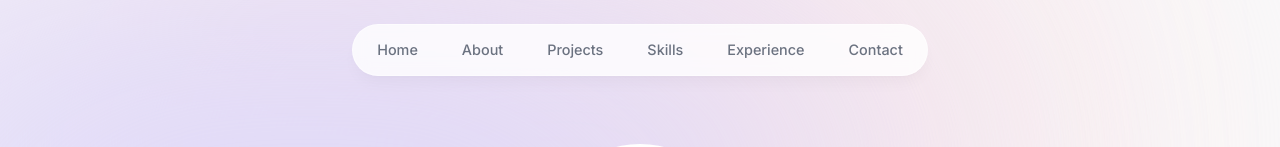
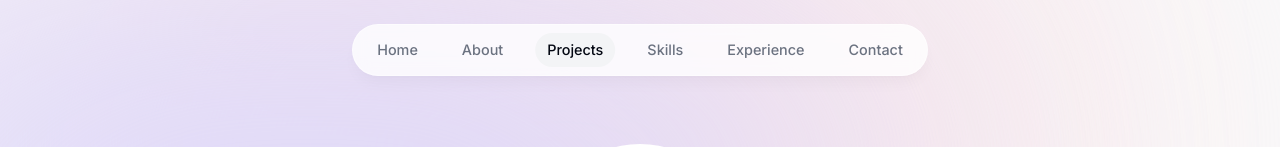
Before and after one commit to valeriarubioh/nextjs-portfolio, a Next.js app: page / in a window 1280 px wide. Shown: the top 147 px of the page. Built offline with nearby package versions, Linux system fonts and the light colour scheme.

Commit message:
Context for active section and show it in header based on click or scroll, for that installation of clsx and intersection-observer

```diff
--- a/app/layout.tsx
+++ b/app/layout.tsx
@@ -1,6 +1,7 @@
 import "./globals.css";
 import { Inter } from "next/font/google";
 import Header from "@/components/header";
+import ActiveSectionContextProvider from "@/context/activesection-context";
 
 const inter = Inter({ subsets: ["latin"] });
 
@@ -16,13 +17,15 @@
   children: React.ReactNode;
 }) {
   return (
-    <html lang="en">
+    <html lang="en" className="!scroll-smooth">
       <body
         className={`${inter.className} bg-gray-50 text-gray-950 relative h-pt-28 sm:pt-36`}>
         <div className="bg-[#fbe2e3] absolute top-[-6rem] -z-10 right-[11rem] h-[31.25rem] w-[31.25rem] rounded-full blur-[10rem] sm:w-[68.75rem]"></div>
         <div className="bg-[#dbd7fb] absolute top-[-1rem] -z-10 left-[-35rem] h-[31.25rem] w-[50rem] rounded-full blur-[10rem] sm:w-[68.75rem] md:left-[-33rem] lg:left-[-28rem] xl:left-[-15rem] 2xl:left-[-5rem]"></div>
-        <Header />
-        {children}
+        <ActiveSectionContextProvider>
+          <Header />
+          {children}
+        </ActiveSectionContextProvider>
       </body>
     </html>
   );
--- a/components/about.tsx
+++ b/components/about.tsx
@@ -1,14 +1,30 @@
 "use client";
-import React from "react";
+import React, { useEffect } from "react";
 import SectionHeading from "./section-heading";
 import { motion } from "framer-motion";
+import { useInView } from "react-intersection-observer";
+import { useActiveSectionContext } from "@/context/activesection-context";
 
 export default function About() {
+  const { ref, inView } = useInView({ threshold: 0.75 }); //Comes from de pckg intersection observer. It will return an array with the ref to the DOM element you want to monitor, and inView the status.
+
+  const { setActiveSection, timeOfLastClick } = useActiveSectionContext();
+
+  useEffect(() => {
+    if (inView && Date.now() - timeOfLastClick > 1000) {
+      setActiveSection("About");
+    }
+  }, [inView, setActiveSection, timeOfLastClick]);
+
   return (
-    <motion.section className="mb-28 max-w-[45rem] text-center leading-8 sm:mb-40"
-    initial={{ opacity:0, y:100 }}
-    animate={{ opacity:1, y:0 }}
-    transition={{ delay: 0.175 }}>
+    <motion.section
+      ref={ref}
+      className="mb-28 max-w-[45rem] text-center leading-8 sm:mb-40 scroll-mt-28"
+      initial={{ opacity: 0, y: 100 }}
+      animate={{ opacity: 1, y: 0 }}
+      transition={{ delay: 0.175 }}
+      id="about"
+    >
       <SectionHeading>About me</SectionHeading>
       <p className="mb-3">
         After graduating with a degree in{" "}
--- a/components/header.tsx
+++ b/components/header.tsx
@@ -3,14 +3,18 @@
 import { motion } from "framer-motion";
 import { links } from "@/lib/data";
 import Link from "next/link";
+import clsx from "clsx";
+import { useActiveSectionContext } from "@/context/activesection-context";
 
 export default function Header() {
+  const {activeSection, setActiveSection, setTimeOfLastClick} = useActiveSectionContext();
+
   return (
     <header className="z-[999] relative">
-    <motion.div
-      className="fixed top-0 left-1/2 h-[4.5rem] w-full rounded-none border border-white border-opacity-40 bg-white bg-opacity-80 shadow-lg shadow-black/[0.03] backdrop-blur-[0.5rem] sm:top-6 sm:h-[3.25rem] sm:w-[36rem] sm:rounded-full"
-      initial={{ y: -100, x: "-50%", opacity: 0 }}
-      animate={{ y: 0, x: "-50%", opacity: 1 }}
+      <motion.div
+        className="fixed top-0 left-1/2 h-[4.5rem] w-full rounded-none border border-white border-opacity-40 bg-white bg-opacity-80 shadow-lg shadow-black/[0.03] backdrop-blur-[0.5rem] sm:top-6 sm:h-[3.25rem] sm:w-[36rem] sm:rounded-full"
+        initial={{ y: -100, x: "-50%", opacity: 0 }}
+        animate={{ y: 0, x: "-50%", opacity: 1 }}
       ></motion.div>
       <nav className="flex fixed top-[0.15rem] left-1/2 h-12 -translate-x-1/2 py-2 sm:top-[1.7rem] sm:h-[initial] sm:py-0">
         <ul className="flex w-[22rem] flex-wrap items-center justify-center gap-y-1 text-[0.9rem] font-medium text-gray-500 sm:w-[initial] sm:flex-nowrap sm:gap-5">
@@ -22,10 +26,26 @@
               animate={{ y: 0, opacity: 1 }}
             >
               <Link
-                className="flex w-full items-center justify-center px-3 py-3 hover:text-gray-950 transition"
+                className={clsx(
+                  "flex w-full items-center justify-center px-3 py-3 hover:text-gray-950 transition",
+                  {
+                    "text-gray-950": activeSection === link.name,
+                  }
+                )}
                 href={link.hash}
+                onClick={() => {
+                  setActiveSection(link.name)
+                  setTimeOfLastClick(Date.now())
+                }}
               >
                 {link.name}
+                {link.name === activeSection && (
+                  <motion.span
+                    className="bg-gray-100 rounded-full absolute inset-0 -z-10"
+                    layoutId="activeSection"
+                    transition={{ type: "spring", stiffness: 380, damping: 30 }}
+                  ></motion.span>
+                )}
               </Link>
             </motion.li>
           ))}
--- a/components/intro.tsx
+++ b/components/intro.tsx
@@ -1,6 +1,6 @@
 "use client";
 
-import React from "react";
+import React, { useEffect } from "react";
 import Image from "next/image";
 import profileImg from "@/public/profile.jpg";
 import { motion } from "framer-motion";
@@ -8,10 +8,20 @@
 import { BsArrowRight, BsLinkedin } from "react-icons/bs";
 import { HiDownload } from "react-icons/hi";
 import { FaGithubSquare } from "react-icons/fa";
+import { useInView } from "react-intersection-observer";
+import { useActiveSectionContext } from "@/context/activesection-context";
 
 export default function Intro() {
+  const { ref, inView } = useInView({ threshold: 0.5 });
+  const { setActiveSection, timeOfLastClick } = useActiveSectionContext();
+
+  useEffect(() => {
+    if (inView && Date.now() - timeOfLastClick > 1000) {
+      setActiveSection("Home");
+    }
+  }, [inView, setActiveSection, timeOfLastClick]);
   return (
-    <section className="mb-28 max-w-[50rem] text-center sm:mb-0">
+    <section ref={ref} id="home" className="mb-28 max-w-[50rem] text-center sm:mb-0 scroll-mt-[100rem]">
       <div className="flex items-center justify-center">
         <motion.div
           initial={{ opacity: 0, scale: 0 }}
--- a/components/projects.tsx
+++ b/components/projects.tsx
@@ -1,11 +1,22 @@
-import React, { useRef } from "react";
+"use client";
+import React, { useEffect, useRef } from "react";
 import SectionHeading from "./section-heading";
 import { projectsData } from "@/lib/data";
 import Project from "./project";
+import { useActiveSectionContext } from "@/context/activesection-context";
+import { useInView } from "react-intersection-observer";
 
 export default function Projects() {
+  const { ref, inView } = useInView({ threshold: 0.5 });
+  const { setActiveSection, timeOfLastClick} = useActiveSectionContext();
+
+  useEffect(() => {
+    if (inView && Date.now() - timeOfLastClick > 1000) {
+      setActiveSection("Projects");
+    }
+  }, [inView, setActiveSection, timeOfLastClick]);
   return (
-    <section>
+    <section ref={ref} id="projects" className="scroll-mt-28">
       <SectionHeading>My Projects</SectionHeading>
       <div>
         {projectsData.map((project, index) => (
--- /dev/null
+++ b/context/activesection-context.tsx
@@ -0,0 +1,42 @@
+"use client";
+import React, { useState, createContext, useContext } from "react";
+import { links } from "@/lib/data";
+
+type SectionName = typeof links[number]["name"]; //'number' could be any of the property 'name'
+type ActiveSectionContextProviderProps = {
+  children: React.ReactNode;
+}
+type ActiveSectionContextType = {
+  activeSection: SectionName,
+  setActiveSection: React.Dispatch<React.SetStateAction<SectionName>>;
+  timeOfLastClick: number,
+  setTimeOfLastClick: React.Dispatch<React.SetStateAction<number>>;
+}
+export const ActiveSectionContext = createContext<ActiveSectionContextType | null >(null); //from the outside of ActiveSectionContextProvider it would be null
+export default function ActiveSectionContextProvider({ children }: ActiveSectionContextProviderProps){
+  const [activeSection, setActiveSection] = useState<SectionName>("Home");
+  const [timeOfLastClick, setTimeOfLastClick] = useState(0); // we need to keep track of this to disable the observer temporarily when user clicks on a link
+
+  return (
+    <ActiveSectionContext.Provider value={{
+      activeSection,
+      setActiveSection,
+      timeOfLastClick,
+      setTimeOfLastClick,
+    }}>
+      {children}
+    </ActiveSectionContext.Provider>
+  );
+}
+
+export function useActiveSectionContext() {
+  const context = useContext(ActiveSectionContext);
+
+  if (context === null) {
+    throw new Error(
+      "useActiveSectionContext must be used within an ActiveSectionContextProvider"
+    );
+  }
+
+  return context;
+}
--- a/package.json
+++ b/package.json
@@ -13,6 +13,7 @@
     "@types/react": "18.2.79",
     "@types/react-dom": "18.2.25",
     "autoprefixer": "10.4.19",
+    "clsx": "^2.1.0",
     "eslint": "8.57.0",
     "eslint-config-next": "14.2.1",
     "framer-motion": "^11.1.5",
@@ -21,6 +22,7 @@
     "react": "18.2.0",
     "react-dom": "18.2.0",
     "react-icons": "^5.1.0",
+    "react-intersection-observer": "^9.8.2",
     "tailwindcss": "3.4.3",
     "typescript": "5.4.5"
   }
```
Also changed, not shown: 1 other file (tests, documents, lock files or other folders).
